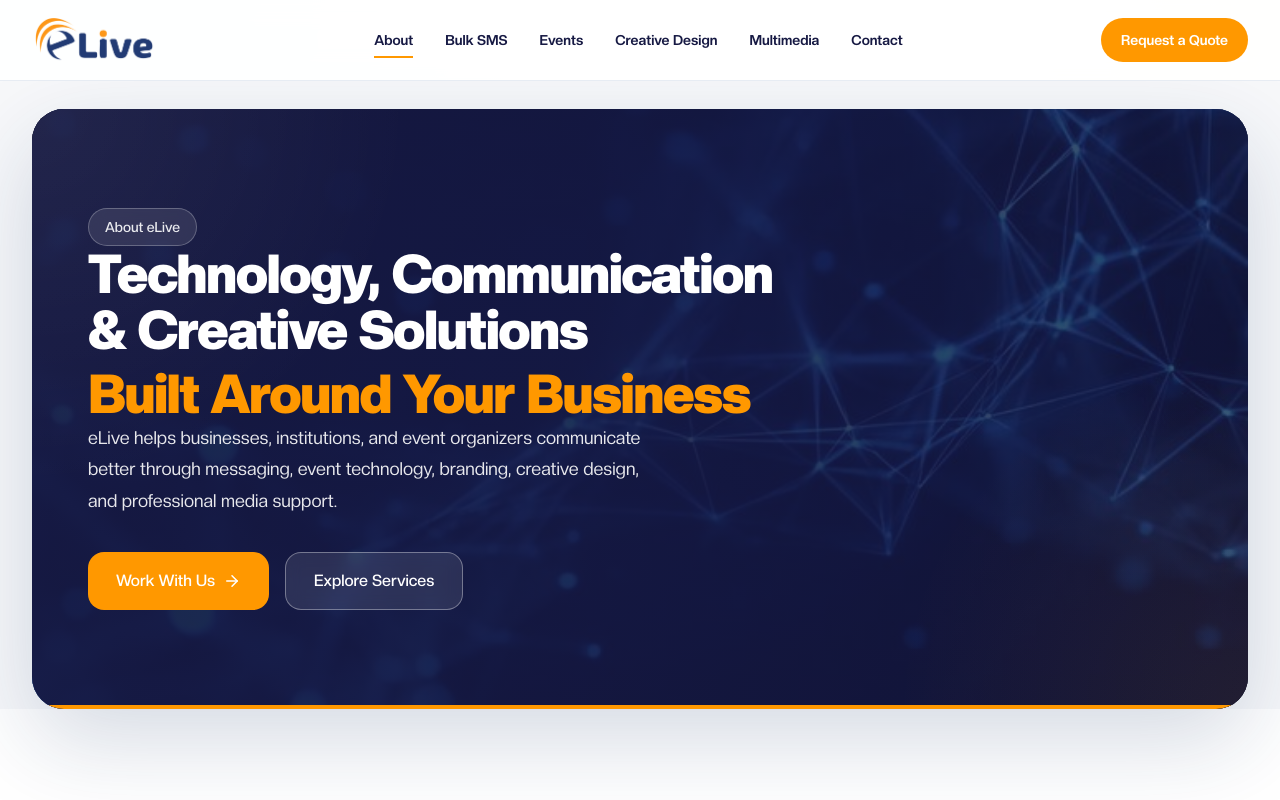
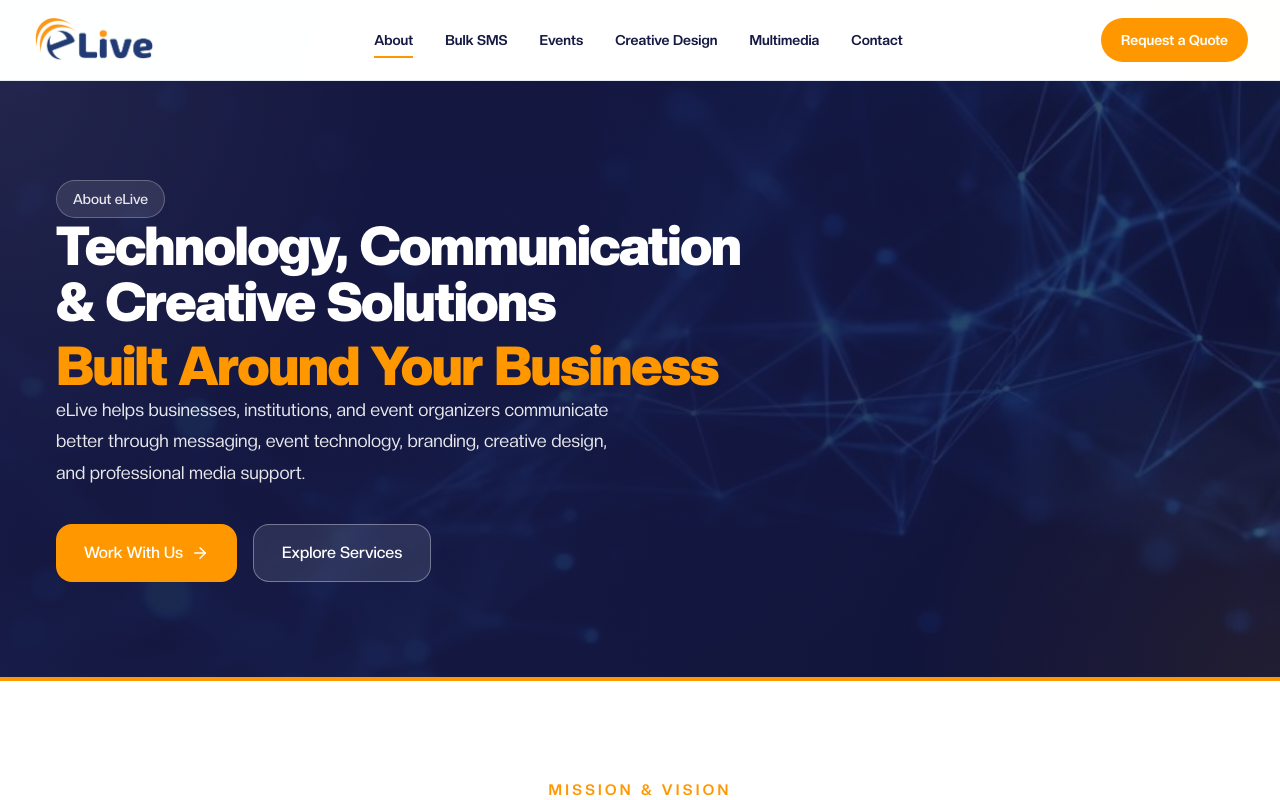
Before and after one commit to kite255/elive-website, a Next.js app: page /about in a window 1280 px wide. Shown: the top 800 px of the page. Built offline with nearby package versions, Linux system fonts and the light colour scheme.

Commit message:
Make About hero full width

```diff
--- a/app/about/page.tsx
+++ b/app/about/page.tsx
@@ -230,8 +230,8 @@
   return (
     <main className="bg-[var(--color-elive-light)] text-[var(--color-elive-text)]">
       {/* HERO */}
-      <section className="px-4 pt-5 md:px-6 lg:px-8 lg:pt-7">
-        <div className="relative mx-auto min-h-[520px] max-w-7xl overflow-hidden rounded-[2rem] bg-[var(--color-elive-primary)] shadow-[0_32px_90px_rgba(20,48,102,0.18)] md:min-h-[600px]">
+      <section className="w-full">
+        <div className="relative min-h-[520px] w-full overflow-hidden bg-[var(--color-elive-primary)] md:min-h-[600px]">
           <div className="absolute inset-0">
             <Image
               src="/hero.jpg"
@@ -245,7 +245,7 @@
             <div className="absolute inset-0 bg-[radial-gradient(circle_at_top_left,rgba(255,255,255,0.06),transparent_28%),radial-gradient(circle_at_bottom_right,rgba(243,154,31,0.08),transparent_26%)]" />
           </div>
 
-          <div className="relative flex min-h-[520px] items-center px-6 py-14 md:min-h-[600px] md:px-10 lg:px-14">
+          <div className="relative mx-auto flex min-h-[520px] max-w-7xl items-center px-6 py-14 md:min-h-[600px] md:px-10 lg:px-14">
             <motion.div
               className="max-w-3xl"
               initial="hidden"
```
